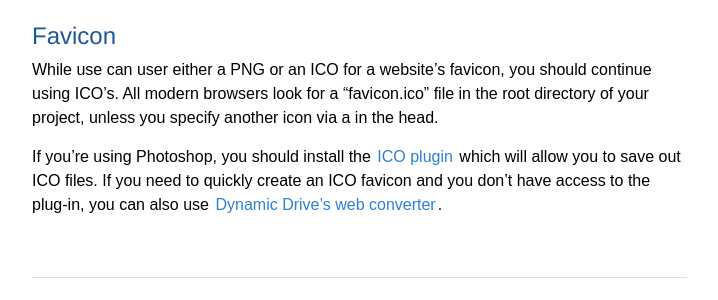
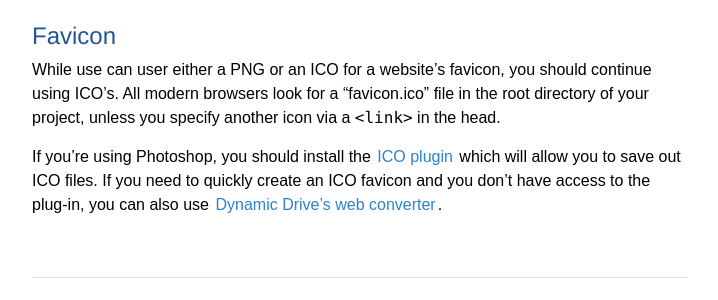
Before and after one commit to imarc/handbook, a Jekyll site: the page built from frontend.markdown, in a window 1280 px wide and 900 px high, scrolled down 4735 px. Shown: the part 152-452 px from the top of the window, without its empty margins (138-856 px from the left). Built offline with Jekyll 4.4.1, drawn with Linux system fonts in a browser that asks for light colours; nearby versions of some CDN libraries.

Commit message:
Fixed problem in markdown

```diff
--- a/frontend.markdown
+++ b/frontend.markdown
@@ -189,7 +189,7 @@ Include the following `author` meta tag in the had that attributes iMarc.
 
 ## Favicon
 
-While use can user either a PNG or an ICO for a website's favicon, you should continue using ICO's. All modern browsers look for a "favicon.ico" file in the root directory of your project, unless you specify another icon via a <link> in the head.
+While use can user either a PNG or an ICO for a website's favicon, you should continue using ICO's. All modern browsers look for a "favicon.ico" file in the root directory of your project, unless you specify another icon via a `<link>` in the head.
 
 If you're using Photoshop, you should install the [ICO plugin](http://www.telegraphics.com.au/svn/icoformat/trunk/dist/README.html) which will allow you to save out ICO files. If you need to quickly create an ICO favicon and you don't have access to the plug-in, you can also use [Dynamic Drive's web converter](http://tools.dynamicdrive.com/favicon/).
 
```
